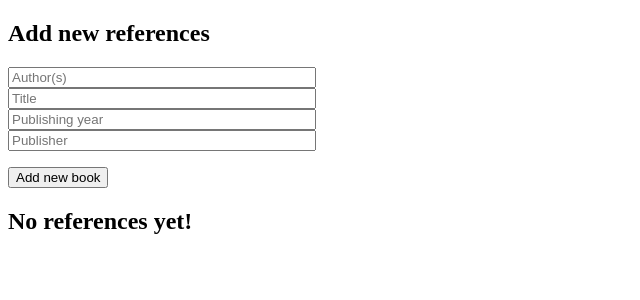
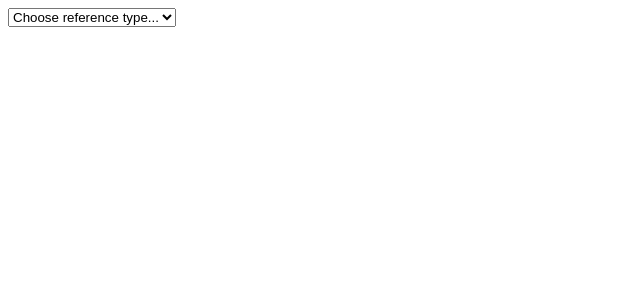
Before and after one commit to ThePushIT/PushBib, a Flask app: template src/templates/references.html in a window 1280 px wide. Shown: the top 300 px of the page, without its empty margins (0-640 px from the left). Run offline with Flask 3, Linux system fonts and the light colour scheme; the template is opened without the code that fills it, so the values that code supplies are empty; some libraries are stand-ins or nearby versions.

Commit message:
Add js/css/html for dropdown forms ui

```diff
--- /dev/null
+++ b/src/static/dropdown_forms.js
@@ -0,0 +1,9 @@
+$(document).on('change', '.div-toggle', function() {
+    var target = $(this).data('target');
+    var show = $("option:selected", this).data('show');
+    $(target).children().addClass('hide');
+    $(show).removeClass('hide');
+  });
+  $(document).ready(function(){
+      $('.div-toggle').trigger('change');
+  });
--- /dev/null
+++ b/src/static/style.css
@@ -0,0 +1,3 @@
+.hide {
+    display: none;
+  }
--- a/src/templates/references.html
+++ b/src/templates/references.html
@@ -6,36 +6,82 @@ Your references
 
 {% block body %}
 
-<h2>Add new references</h2>
+<script type="text/javascript" src="http://ajax.googleapis.com/ajax/libs/jquery/1.9.1/jquery.min.js"></script>
+<script type="text/javascript" src="{{ url_for('static', filename='dropdown_forms.js') }}"></script>
+<link rel="stylesheet" type="text/css" href="{{ url_for('static', filename='style.css') }}">
 
-<form action="/references/add/" method="POST">
-  <input type="text" placeholder="Author(s)" name="authors" style="width: 300px;" required />
-  <br>
-  <input type="text" placeholder="Title" name="title" style="width: 300px;" required />
-  <br>
-  <input type="text" placeholder="Publishing year" name="year" style="width: 300px;" required />
-  <br>
-  <input type="text" placeholder="Publisher" name="publisher" style="width: 300px;" required />
-  <br><p></p>
-  <button>Add new book</button>
-</form>
+<select class="div-toggle" data-target=".book-div,.article-div,.inproceeding-div">
+  <option value="choose" data-show=".choose">Choose reference type...</option>
+  <option value="book" data-show=".book">Book</option>
+  <option value="article" data-show=".article">Article</option>
+  <option value="inproceeding" data-show=".inproceeding">Inproceeding</option>
+</select>
+<p></p>
 
-{% if not references %}
-  <h2>No references yet!</h2>
-{% else %}
+<div class="book-div">
+  <div class="book hide">
+    <form action="/references/book/" method="post">
+      <label for="authors">Author(s)</label>
+      <input type="text" class="form-control" name="authors">
+      <br>
+      <label for="title">Title</label>
+      <input type="text" class="form-control" name="title">
+      <br>
+      <label for="year">Year</label>
+      <input type="text" class="form-control" name="year">
+      <br>
+      <label for="publisher">Publisher</label>
+      <input type="text" class="form-control" name="publisher">
+      <br>
+      <button type="submit" class="btn btn-outline-primary">Submit</button>
+    </form>
+  </div>
+</div>
 
-<h2>Your references:</h2>
+<div class="article-div">
+  <div class="article hide">
+    <form action="/references/article/" method="post">
+      <label for="authors">Author(s)</label>
+      <input type="text" class="form-control" name="authors">
+      <br>
+      <label for="title">Title</label>
+      <input type="text" class="form-control" name="title">
+      <br>
+      <label for="journal">Journal</label>
+      <input type="text" class="form-control" name="journal">
+      <br>
+      <label for="year">Year</label>
+      <input type="text" class="form-control" name="year">
+      <br>
+      <label for="volume">Volume</label>
+      <input type="text" class="form-control" name="volume">
+      <br>
+      <label for="pages">Pages</label>
+      <input type="text" class="form-control" name="pages">
+      <br>
+      <button type="submit" class="btn btn-outline-primary">Submit</button>
+    </form>
+  </div>
+</div>
 
-<form action="/references/" method="GET">
-<!-- change to accommodate all types of references, not just books -->
-  {% for reference in references %}
-    Author(s): {{ reference[0] }}<br>
-    Title: {{ reference[1] }}<br>
-    Year: {{ reference[2] }}<br>
-    Publisher: {{ reference[3] }}<br>
-    <p></p>
-  {% endfor %}
-</form>
-{% endif %}
+<div class="inproceeding-div">
+  <div class="inproceeding hide">
+    <form action="/references/inproceeding/" method="post">
+      <label for="authors">Author(s)</label>
+      <input type="text" class="form-control" name="authors">
+      <br>
+      <label for="title">Title</label>
+      <input type="text" class="form-control" name="title">
+      <br>
+      <label for="year">Year</label>
+      <input type="text" class="form-control" name="year">
+      <br>
+      <label for="booktitle">Booktitle</label>
+      <input type="text" class="form-control" name="booktitle">
+      <br>
+      <button type="submit" class="btn btn-outline-primary">Submit</button>
+    </form>
+  </div>
+</div>
 
 {% endblock %}
```
Also changed, not shown: src/templates/layout.html (+5 -6 lines).
